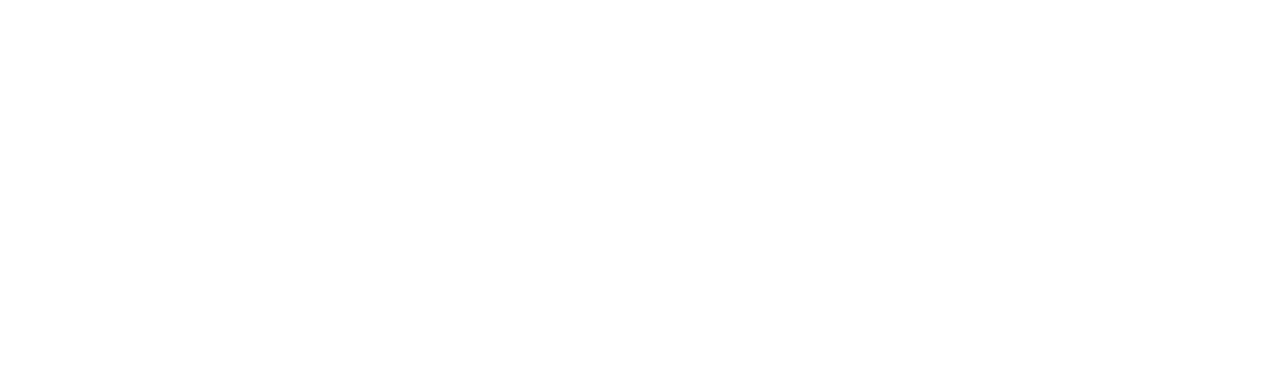
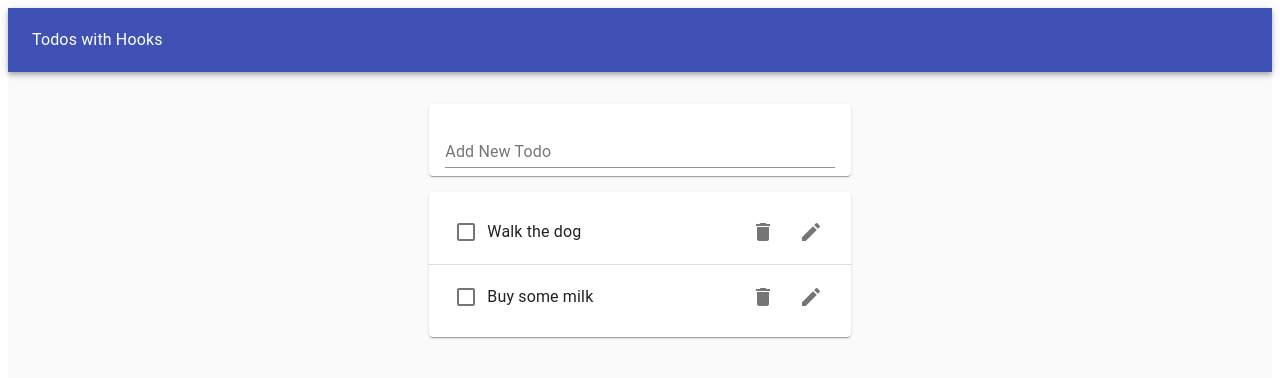
Before and after one commit to robert-laws/learning-february-2020-react-bootcamp-context-and-reducer, a React (Create React App) app: page / in a window 1280 px wide. Shown: the top 378 px of the page. Built offline with nearby package versions, Linux system fonts and the light colour scheme; the HTML template or start-up script is replaced by a standard one.

Commit message:
starting point - without context

```diff
--- a/src/App.js
+++ b/src/App.js
@@ -7,7 +7,7 @@
 function App() {
   return (
     <div className="App">
-
+      <TodoApp />
     </div>
   );
 }
--- a/src/Todo.js
+++ b/src/Todo.js
@@ -1,14 +1,35 @@
 import React from 'react';
 
 import useToggleState from './hooks/useToggleState';
+import EditTodoForm from './EditTodoForm';
+import { ListItem, Checkbox, ListItemText, ListItemSecondaryAction, IconButton } from '@material-ui/core';
+import DeleteIcon from '@material-ui/icons/Delete';
+import EditIcon from '@material-ui/icons/Edit';
 
-import EditTodoForm from './EditTodoForm';
+const Todo = ({ id, task, completed, removeTodo, toggleTodo, editTodo }) => {
+  const [isEditing, toggle] = useToggleState(false);
 
-const Todo = () => {
   return (
-    <>
-
-    </>
+    <ListItem style={{ height: '64px' }}>
+      {isEditing ? (
+        <EditTodoForm editTodo={editTodo} id={id} task={task} toggleEditForm={toggle} />
+      ) : (
+        <>
+          <Checkbox tabIndex={-1} checked={completed} onClick={() => toggleTodo(id)} />
+          <ListItemText style={{ textDecoration: completed ? 'line-through' : 'none' }}>
+            {task}
+          </ListItemText>
+          <ListItemSecondaryAction>
+            <IconButton aria-label='Delete' onClick={() => removeTodo(id)}>
+              <DeleteIcon />
+            </IconButton>
+            <IconButton aria-label='Edit' onClick={toggle}>
+              <EditIcon />
+            </IconButton>
+          </ListItemSecondaryAction>
+        </>
+      )}
+    </ListItem>
   )
 }
 
--- a/src/TodoApp.js
+++ b/src/TodoApp.js
@@ -1,4 +1,7 @@
 import React from 'react';
+
+import TodoForm from './TodoForm';
+import TodoList from './TodoList';
 
 import useTodoState from './hooks/useTodoState';
 
@@ -22,8 +25,8 @@
       </AppBar>
       <Grid container justify='center' style={{ marginTop: '1rem' }}>
         <Grid item xs={11} md={8} lg={4}>
-          {/* TodoForm */}
-          {/* TodoList */}
+          <TodoForm addTodo={addTodo} />
+          <TodoList todos={todos} removeTodo={removeTodo} toggleTodo={toggleTodo} editTodo={editTodo} />
         </Grid>
       </Grid>
     </Paper>
--- a/src/TodoList.js
+++ b/src/TodoList.js
@@ -6,12 +6,23 @@
 import List from '@material-ui/core/List';
 import Divider from '@material-ui/core/Divider';
 
-const TodoList = () => {
-  return (
-    <>
-
-    </>
-  )
+const TodoList = ({ todos, removeTodo, toggleTodo, editTodo }) => {
+  if(todos.length) {
+    return (
+      <Paper>
+        <List>
+          {todos.map((todo, index) => (
+            <React.Fragment key={index}>
+              <Todo {...todo} key={todo.id} removeTodo={removeTodo} toggleTodo={toggleTodo} editTodo={editTodo} />
+              {index < todos.length -1 && <Divider/> }
+            </React.Fragment>
+          ))}
+        </List>
+      </Paper>
+    );
+  } else {
+    return null;
+  }
 }
 
 export default TodoList;
--- a/src/hooks/useLocalStorageState.js
+++ b/src/hooks/useLocalStorageState.js
@@ -17,7 +17,7 @@
 
   useEffect(() => {
     window.localStorage.setItem(key, JSON.stringify(state))
-  }, [state]);
+  }, [state, key]);
 
   return [state, setState]
 }
--- a/src/hooks/useTodoState.js
+++ b/src/hooks/useTodoState.js
@@ -1,4 +1,3 @@
-import { useState } from 'react';
 import { useLocalStorageState } from './useLocalStorageState';
 import uuid from 'uuid/v4';
 
```
